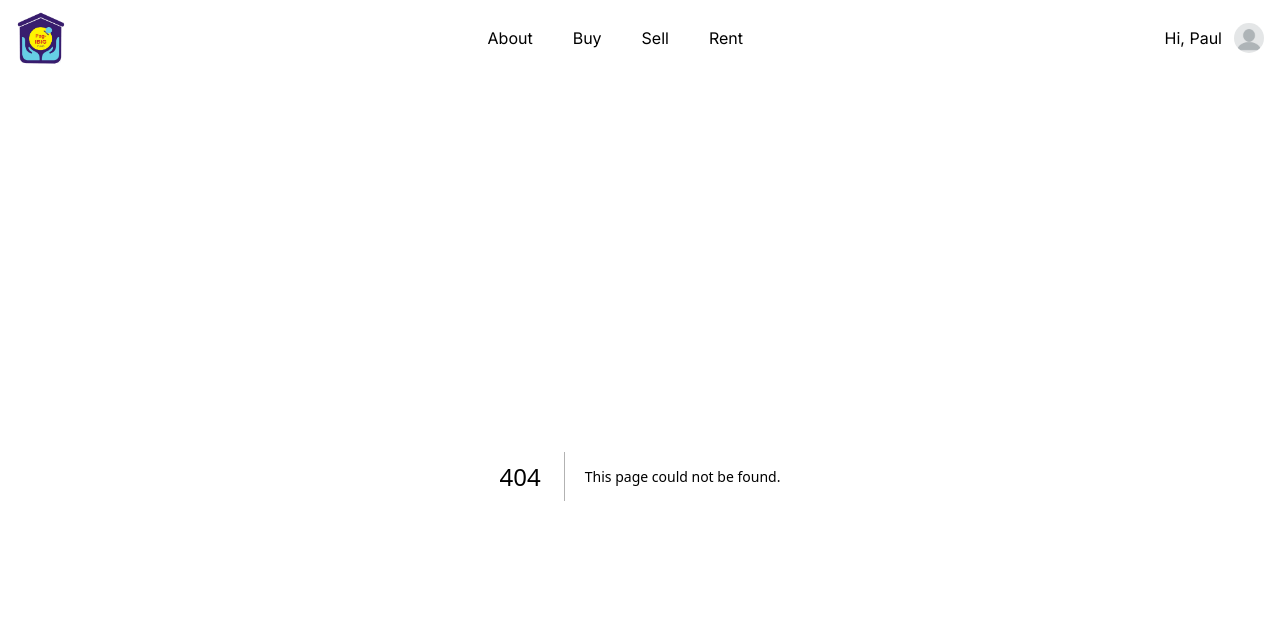
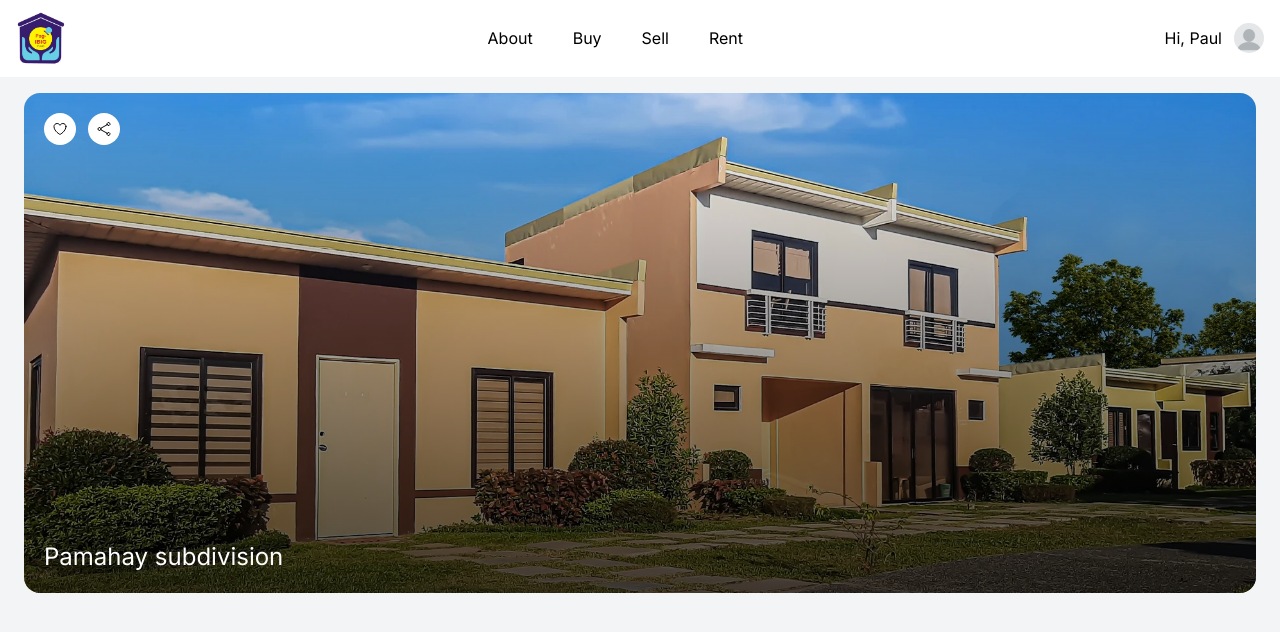
Before and after one commit to buscanopaul/pagibigacquiredassets, a Next.js app: page /property/1 in a window 1280 px wide. Before the commit this address had no page. Shown: the top 632 px of the page. Built offline with nearby package versions, Linux system fonts and the light colour scheme.

Commit message:
[ADDED] property details ui

```diff
--- /dev/null
+++ b/src/app/property/[slug]/page.tsx
@@ -0,0 +1,32 @@
+import { HeartIcon, ShareIcon } from "@heroicons/react/24/outline";
+import Image from "next/image";
+
+export default function PropertyDetails() {
+  return (
+    <div className="bg-gray-100 h-screen w-full px-6 py-4">
+      <div className="relative h-[500px]">
+        <Image
+          src="/images/test.webp"
+          alt="map"
+          fill
+          style={{
+            objectFit: "cover",
+          }}
+          sizes="100vw"
+          priority
+          className="rounded-2xl"
+        />
+        <div className="absolute inset-0 bg-gradient-to-t from-black/70 to-transparent rounded-2xl" />
+        <div className="absolute top-5 left-5 bg-white rounded-full p-2 active:opacity-70 cursor-pointer">
+          <HeartIcon className="w-4 h-4" />
+        </div>
+        <div className="absolute top-5 left-16 bg-white rounded-full p-2 active:opacity-70 cursor-pointer">
+          <ShareIcon className="w-4 h-4" />
+        </div>
+        <h1 className="absolute bottom-5 left-5 text-white text-2xl">
+          Pamahay subdivision
+        </h1>
+      </div>
+    </div>
+  );
+}
--- a/src/components/home/PropertyList.tsx
+++ b/src/components/home/PropertyList.tsx
@@ -37,7 +37,7 @@ export default function PropertyList({
       <div className="grid grid-cols-3 gap-4">
         {properties.map((property) => (
           <div key={property.id} className="group">
-            <Link href="/property">
+            <Link href={`/property/${property.slug}`}>
               <div
                 style={{ backgroundImage: `url(${property.images[0]?.url})` }}
                 className="bg-cover w-full h-40 rounded-lg bg-[#381d6e] relative group-hover:shadow-xl transition ease-in-out"
```
Also changed, not shown: public/images/test.webp (added).
